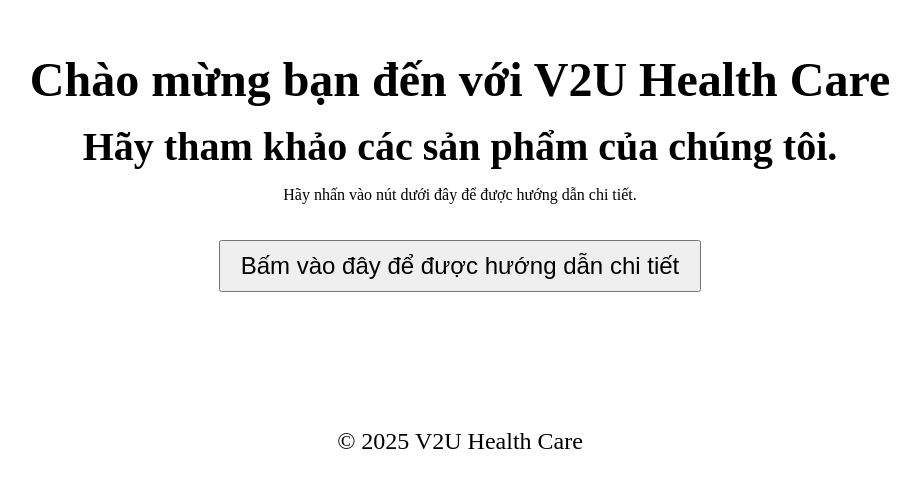
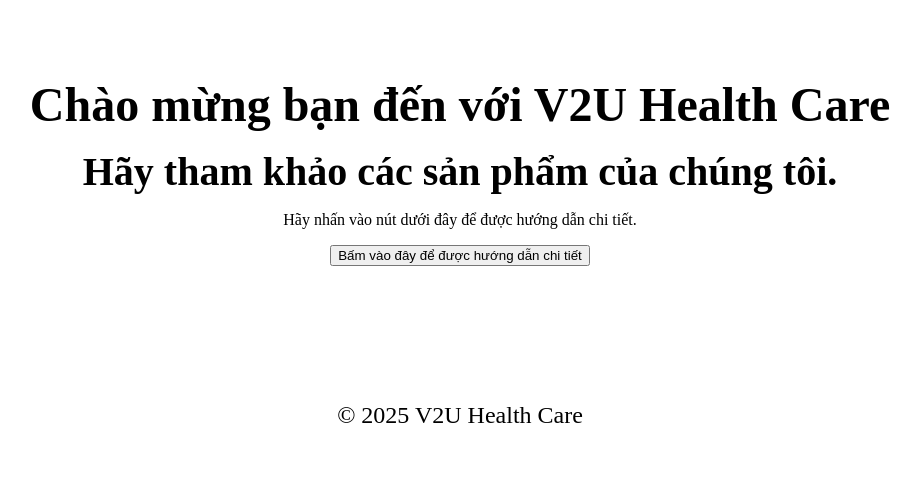
Before and after one commit to duytamv2u/v2u-healthcare, a Next.js app: page / in a window 1280 px wide. Shown: the part 175-662 px from the top of the page, without its empty margins (180-1101 px from the left). Built offline with nearby package versions, Linux system fonts and the light colour scheme.

Commit message:
Update Home.module.css

```diff
--- a/styles/Home.module.css
+++ b/styles/Home.module.css
@@ -21,25 +21,27 @@
   font-size: 1.5rem;
 }
 
-/* Thay vì sử dụng h1, h2 toàn cục, tạo các class local */
+/* Local class cho h1 */
 .title {
   font-size: 3rem;
   margin: 1rem 0;
 }
 
+/* Local class cho h2 */
 .subtitle {
   font-size: 2.5rem;
   margin: 1rem 0;
 }
 
-button {
+/* Local class cho button */
+.button {
   padding: 10px 20px;
   font-size: 1.5rem;
   cursor: pointer;
   margin-top: 20px;
 }
 
-button:hover {
+.button:hover {
   background-color: #4CAF50;
   color: white;
 }
```
